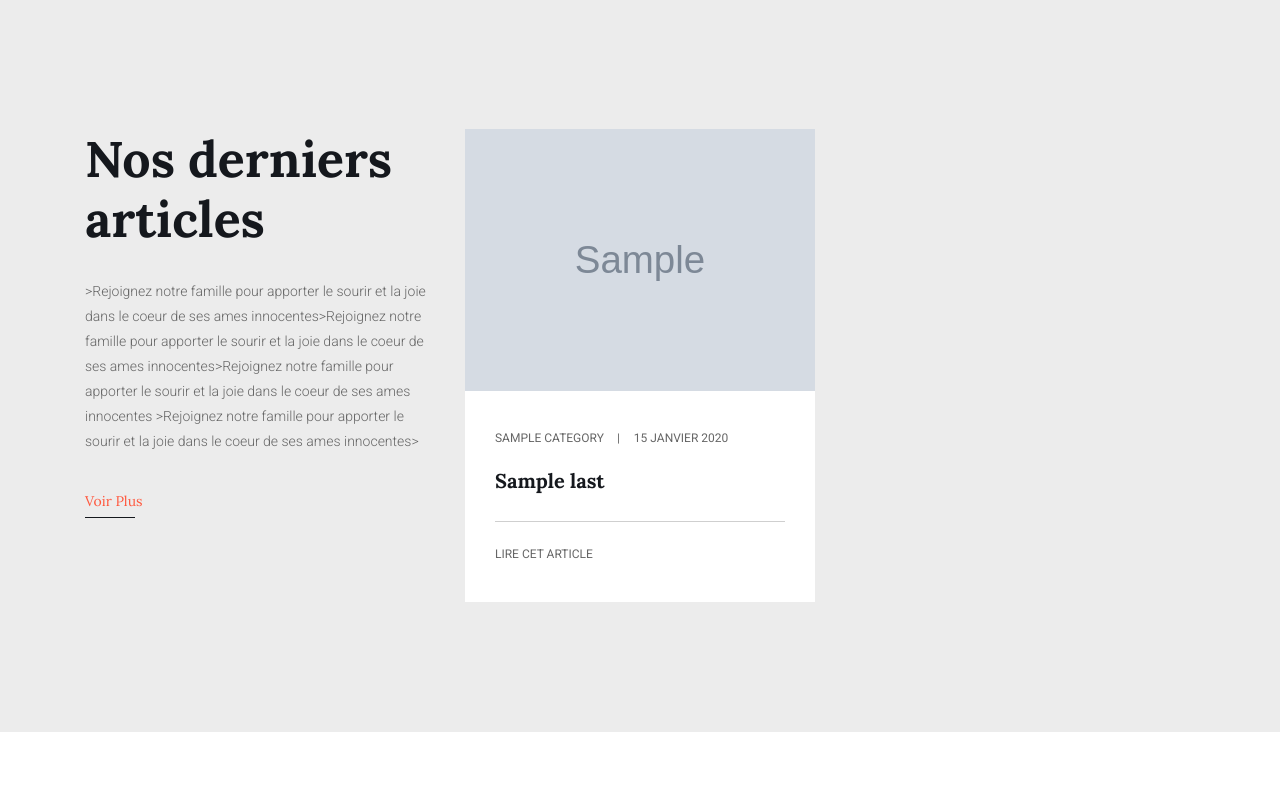
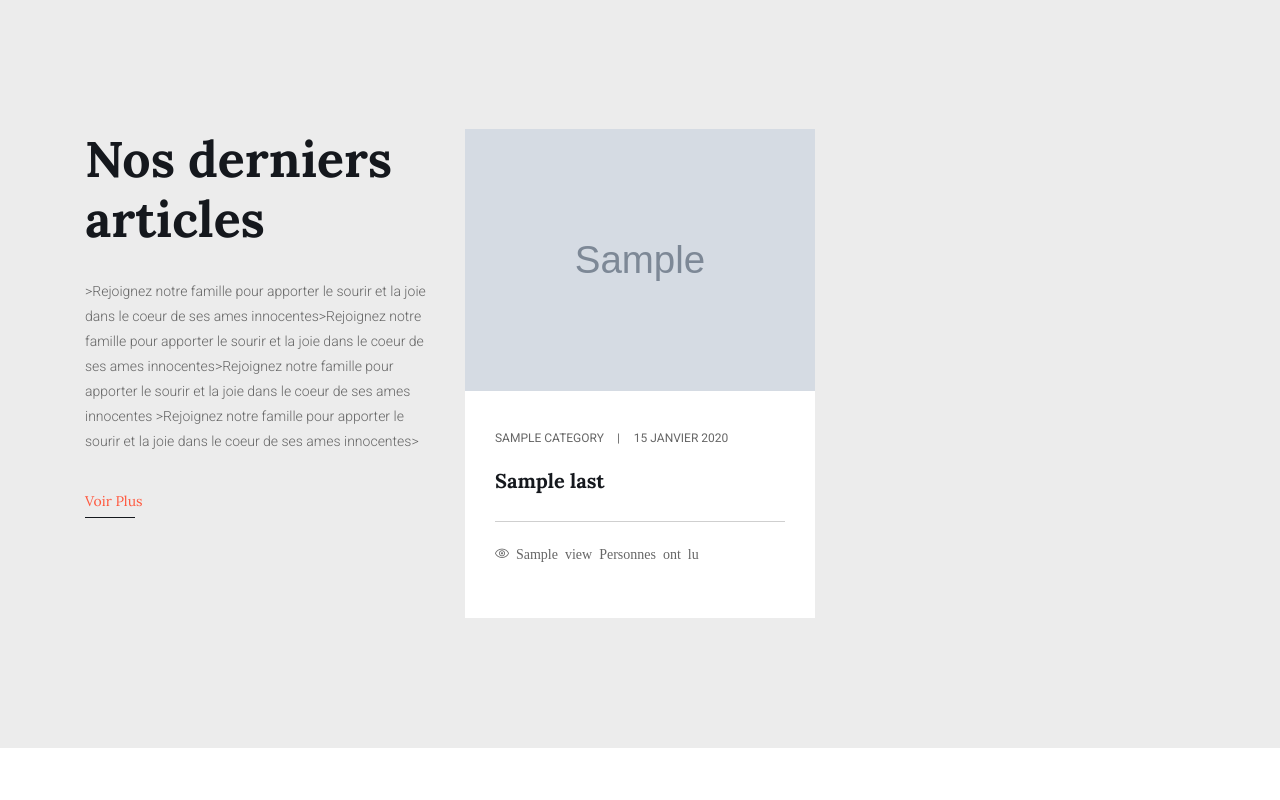
Before and after one commit to baba-mandef/olanike, a Django app: template ola/home/templates/home.html in a window 1280 px wide. Shown: the part 4414-5214 px from the top of the page. Run offline with Django 3.2, Linux system fonts and the light colour scheme; the template is opened without the code that fills it: most values are stand-ins (such as "Sample title", 1, 10 or a date in 2020); grey boxes marked "Sample" are stand-in pictures; parts of the project's set-up code (start-up, migrations or seed data) failed here and were passed over; some libraries are stand-ins or nearby versions.

Commit message:
- home template

```diff
--- a/ola/home/templates/home.html
+++ b/ola/home/templates/home.html
@@ -285,6 +285,7 @@
                 {% endfor %}
 
 			</div>
+        </div>
 	</section>
 	<!--================ End Upcoming Event Area =================-->
 
@@ -312,9 +313,19 @@
 						<a href="/blog/post/{{ last.post_id }}">
 							<h4>{{ last.title}}</h4>
 						</a>
+                        {% if last.view == 0 %}
 						<div class="meta-bottom d-flex">
-							<a href="/blog/post/{{ last.post_id }}" class="mr-3"> Lire cet article</a>
+							<a href="/blog/post/{{ last.post_id }}" class="mr-3">Lire cet article</a>
 						</div>
+                            {% elif last.view == 1%}
+                             <div class="meta-bottom d-flex">
+							<p class="mr-3"><span class="ti-eye mr-2"> {{ last.view }} Personne a lu</span></p>
+						</div>
+                            {% else %}
+                            <div class="meta-bottom d-flex">
+							<p class="mr-3"><span class="ti-eye mr-2"> {{ last.view }} Personnes ont lu</span></p>
+						</div>
+                        {% endif %}
 					</div>
 				</div>
                 {% endfor %}
```
